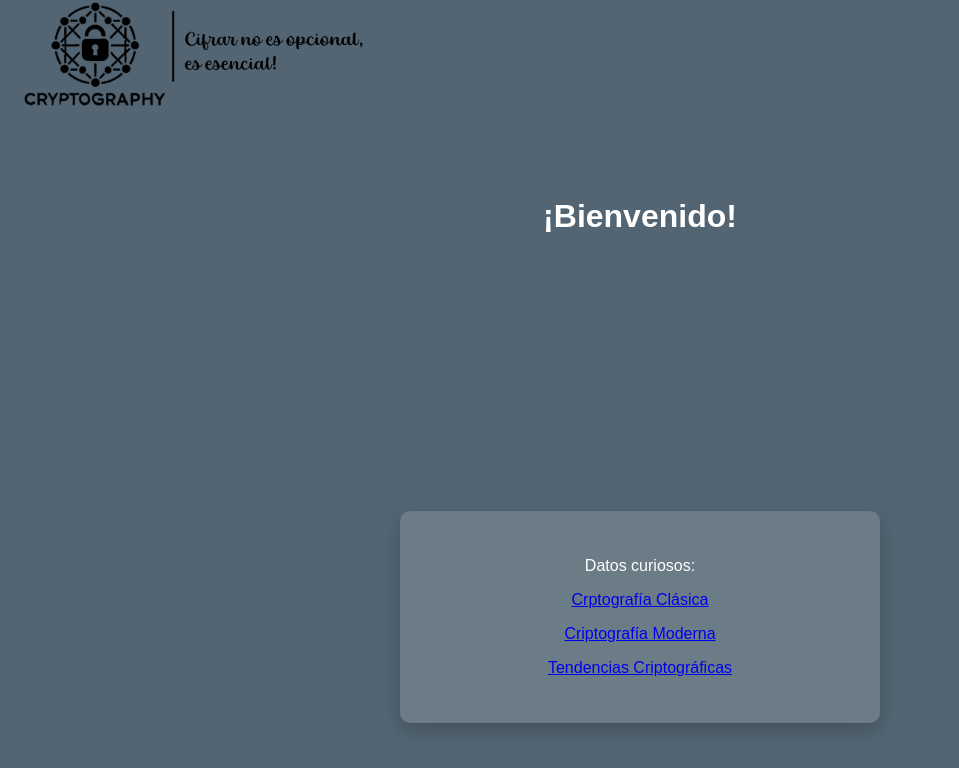
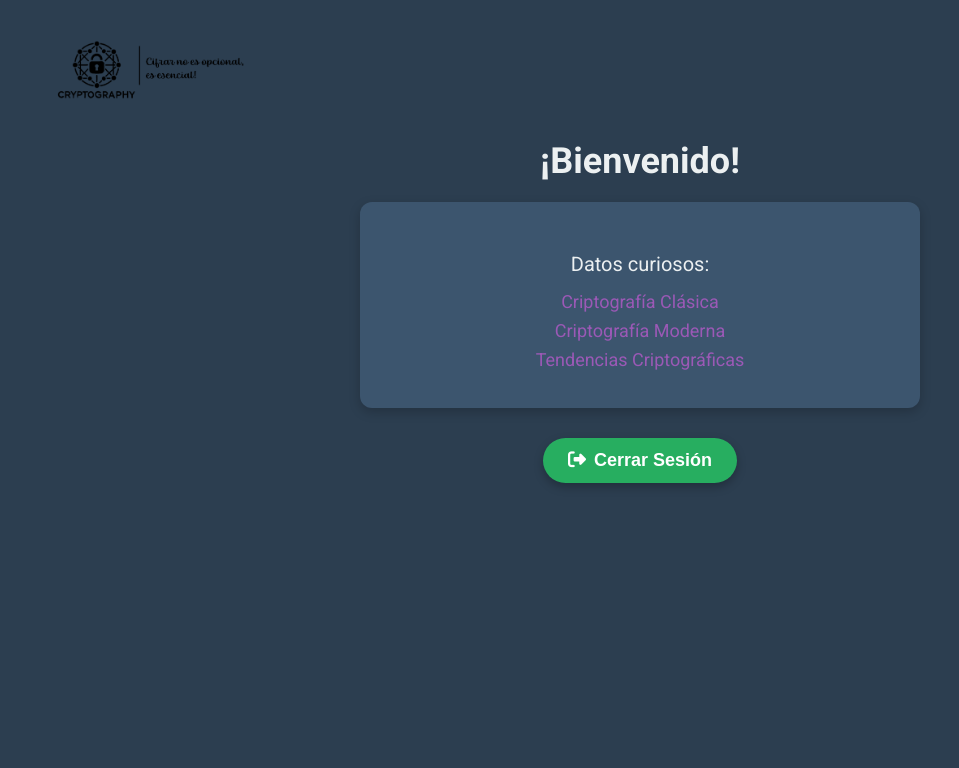
Before and after one commit to VictorHugo22/TrustworthyAlienatedSpecialist, a website: page welcome.html in a window 1280 px wide. Shown: the whole page, without its empty margins (0-959 px from the left). Drawn offline with Linux system fonts and the light colour scheme.

Commit message:
actualizar diseños de pagina

```diff
--- a/welcome.html
+++ b/welcome.html
@@ -1,49 +1,164 @@
 <!DOCTYPE html>
 <html lang="es">
+
 <head>
-  <meta charset="UTF-8">
-  <meta name="viewport" content="width=device-width, initial-scale=1.0">
+  <meta charset="UTF-8" />
+  <meta name="viewport" content="width=device-width, initial-scale=1.0" />
   <title>Bienvenido</title>
-  <link rel="stylesheet" href="style.css">
+  <link rel="stylesheet" href="https://fonts.googleapis.com/css2?family=Roboto:wght@400;700&display=swap">
+  <script src="https://kit.fontawesome.com/a2e00a6a4b.js" crossorigin="anonymous"></script>
   <style>
     body {
-      font-family: Arial, sans-serif;
+      font-family: 'Roboto', sans-serif;
+      background-color: #2c3e50;
+      color: #ecf0f1;
       text-align: center;
-      margin-top: 50px;
+      margin: 0;
+      padding: 40px 20px;
+    }
+
+    header {
+      display: flex;
+      align-items: center;
+      justify-content: space-between;
+      padding: 0 30px;
+      margin-bottom: 40px;
+    }
+
+    .logo-section {
+      display: flex;
+      align-items: center;
+    }
+
+    .logo-section img {
+      height: 60px;
+      margin-right: 15px;
+    }
+
+    .slogan {
+      font-style: italic;
+      font-size: 16px;
+      color: #f1c40f;
+    }
+
+    h1 {
+      font-size: 36px;
+      margin-bottom: 20px;
+    }
+
+    .container {
+      background-color: #3c556e;
+      padding: 30px;
+      border-radius: 12px;
+      box-shadow: 0 4px 12px rgba(0, 0, 0, 0.2);
+      max-width: 500px;
+      margin: 0 auto 30px;
+    }
+
+    .container p {
+      font-size: 20px;
+      margin-bottom: 15px;
+    }
+
+    a {
+      color: #9b59b6;
+      font-size: 18px;
+      text-decoration: none;
+      display: block;
+      margin: 8px 0;
+    }
+
+    a:hover {
+      text-decoration: underline;
+    }
+
+    #logout-button {
+      background-color: #27ae60;
+      border: none;
+      color: white;
+      padding: 12px 25px;
+      border-radius: 30px;
+      font-size: 18px;
+      font-weight: bold;
+      cursor: pointer;
+      transition: background-color 0.3s ease;
+      box-shadow: 0 4px 10px rgba(0, 0, 0, 0.25);
+    }
+
+    #logout-button:hover {
+      background-color: #1e8449;
+    }
+
+    #logout-button i {
+      margin-right: 8px;
+    }
+
+    #goodbye-message {
+      display: none;
+      font-size: 18px;
+      margin-top: 30px;
+      color: #f39c12;
+      animation: fadeOut 2s ease forwards;
+    }
+
+    @keyframes fadeOut {
+      0% {
+        opacity: 1;
+      }
+
+      100% {
+        opacity: 0;
+        transform: translateY(-10px);
+      }
     }
   </style>
 </head>
+
 <body>
-  <img src="images/logoC.png" alt="Logo de la página" class="logo">
-  <h1 id="welcome-message"></h1>
+  <header>
+    <div class="logo-section">
+      <img src="images/logoC.png" alt="Logo de la página">
+    </div>
+  </header>
+
+  <h1 id="welcome-message">¡Bienvenido!</h1>
+
   <div class="container">
+    <p>Datos curiosos:</p>
+    <a href="dato1.html">Criptografía Clásica</a>
+    <a href="dato2.html">Criptografía Moderna</a>
+    <a href="dato3.html">Tendencias Criptográficas</a>
+  </div>
 
-        <p>Datos curiosos:</p>
+  <button id="logout-button"><i class="fas fa-sign-out-alt"></i>Cerrar Sesión</button>
 
-        <!-- Enlaces -->
+  <p id="goodbye-message">¡Hasta pronto!</p>
 
-        <p><a href="dato1.html">
-            Crptografía Clásica
-        </a></p>
-        <p><a href="dato2.html">
-            Criptografía Moderna
-        </a></p>
-
-        <p><a href="dato3.html">
-            Tendencias Criptográficas
-        </a></p>
-    </div>
   <script>
-    // Obtener el parámetro `username` de la URL
     const params = new URLSearchParams(window.location.search);
     const username = params.get('username');
+    const welcomeEl = document.getElementById('welcome-message');
+    const goodbyeEl = document.getElementById('goodbye-message');
 
-    // Mostrar un mensaje de bienvenida dinámico
     if (username) {
-      document.getElementById('welcome-message').innerText = `¡Bienvenido, ${username}!`;
+      welcomeEl.innerText = `¡Bienvenido, ${username}!`;
+      localStorage.setItem('username', username);
     } else {
-      document.getElementById('welcome-message').innerText = '¡Bienvenido!';
+      const storedUser = localStorage.getItem('username');
+      welcomeEl.innerText = storedUser ? `¡Bienvenido, ${storedUser}!` : '¡Bienvenido!';
     }
+
+    document.getElementById("logout-button").addEventListener("click", () => {
+      const confirmLogout = confirm("¿Deseas cerrar sesión?");
+      if (confirmLogout) {
+        localStorage.removeItem('username');
+        goodbyeEl.style.display = "block";
+        setTimeout(() => {
+          window.location.href = "../index.html"; // Ajusta la ruta si tu archivo está en carpeta
+        }, 2000);
+      }
+    });
   </script>
 </body>
+
 </html>
```
